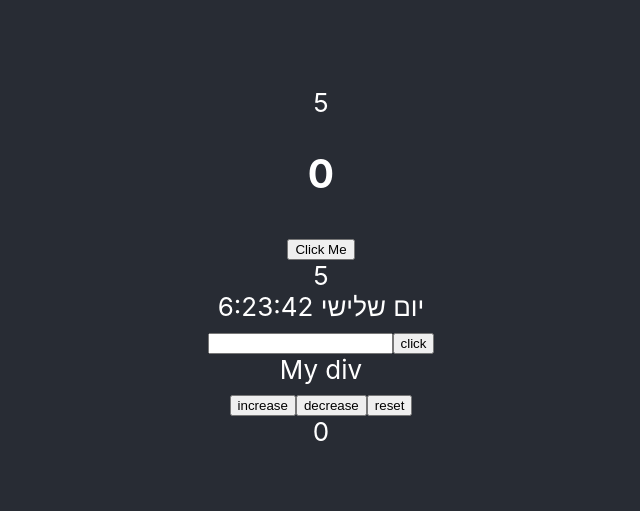
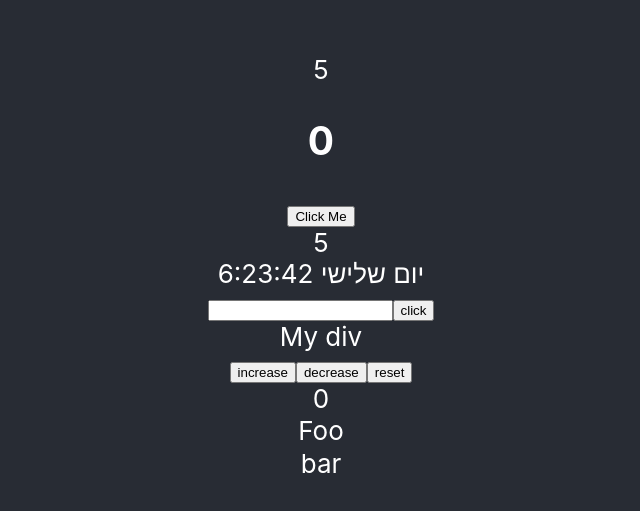
Before and after one commit to MaorAmar/learnReact, a React (Create React App) app: page / in a window 1280 px wide. Shown: the part 133-644 px from the top of the page, without its empty margins (319-959 px from the left). Built offline with nearby package versions, Linux system fonts and the light colour scheme.

Commit message:
fragment

```diff
--- a/src/App.js
+++ b/src/App.js
@@ -7,6 +7,7 @@ import TodayTime from './Components/TodayTime';
 import InputViewer from './Components/InputViewer';
 import MyDivContainer from './Components/MyDivContainer';
 import Counter from './Components/Counter';
+import TableRow from './Components/TableRow';
 
 function App() {
   return (
@@ -19,6 +20,7 @@ function App() {
         <InputViewer />
         <MyDivContainer />
         <Counter/>
+        <TableRow />
       </header>
     </div>
   );
--- /dev/null
+++ b/src/Components/TableRow.jsx
@@ -0,0 +1,10 @@
+import React from 'react';
+function TableRow() {
+  return (
+    <React.Fragment>
+      <tr><td>Foo</td></tr>
+      <tr><td>bar</td></tr>
+    </React.Fragment>
+  );
+}
+export default TableRow;
```
